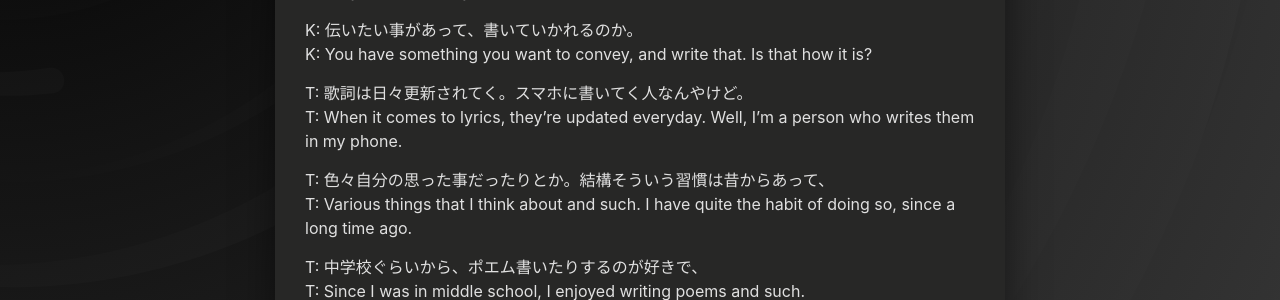
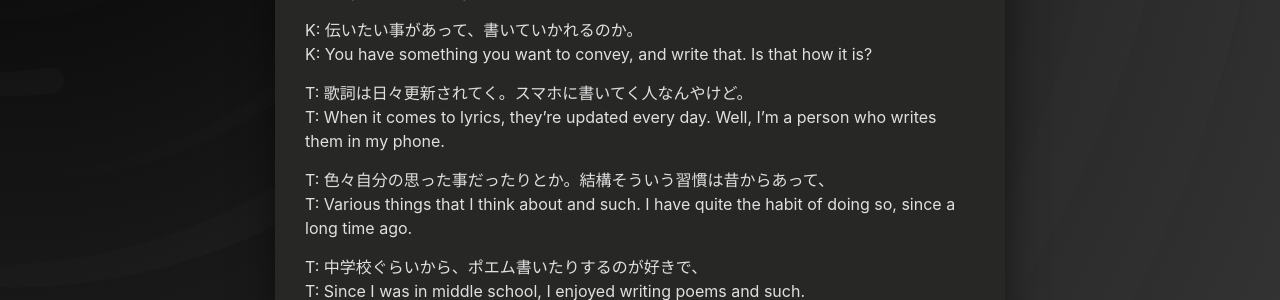
Before and after one commit to lump04/lump, a Jekyll site: the page built from _posts/2021-06-06-wowmusic.md, in a window 1280 px wide and 900 px high, scrolled down 11667 px. Shown: the part 153-453 px from the top of the window. Built offline with Jekyll 4.4.1, drawn with Linux system fonts in a browser that asks for light colours; some of the changed text lies outside the part shown.

Commit message:
fixed errors

```diff
--- a/_posts/2021-06-06-wowmusic.md
+++ b/_posts/2021-06-06-wowmusic.md
@@ -390,7 +390,7 @@ K: それ言うたら、ウーバーのライブなんか...<br/>
 K: If you're saying that, what about UVERworld's concerts?!
 
 K: 毎日されてるんですか？練習は。<br/>
-K: Do you practise everyday?
+K: Do you practise every day?
 
 T: 練習するし、俺は、あんまり変えへん人で、<br/>
 T: We do, and, I'm actually quite averse to changes, so
@@ -516,7 +516,7 @@ K: 伝いたい事があって、書いていかれるのか。<br/>
 K: You have something you want to convey, and write that. Is that how it is?
 
 T: 歌詞は日々更新されてく。スマホに書いてく人なんやけど。<br/>
-T: When it comes to lyrics, they're updated everyday. Well, I'm a person who writes them in my phone.
+T: When it comes to lyrics, they're updated every day. Well, I'm a person who writes them in my phone.
 
 T: 色々自分の思った事だったりとか。結構そういう習慣は昔からあって、<br/>
 T: Various things that I think about and such. I have quite the habit of doing so, since a long time ago.
```
